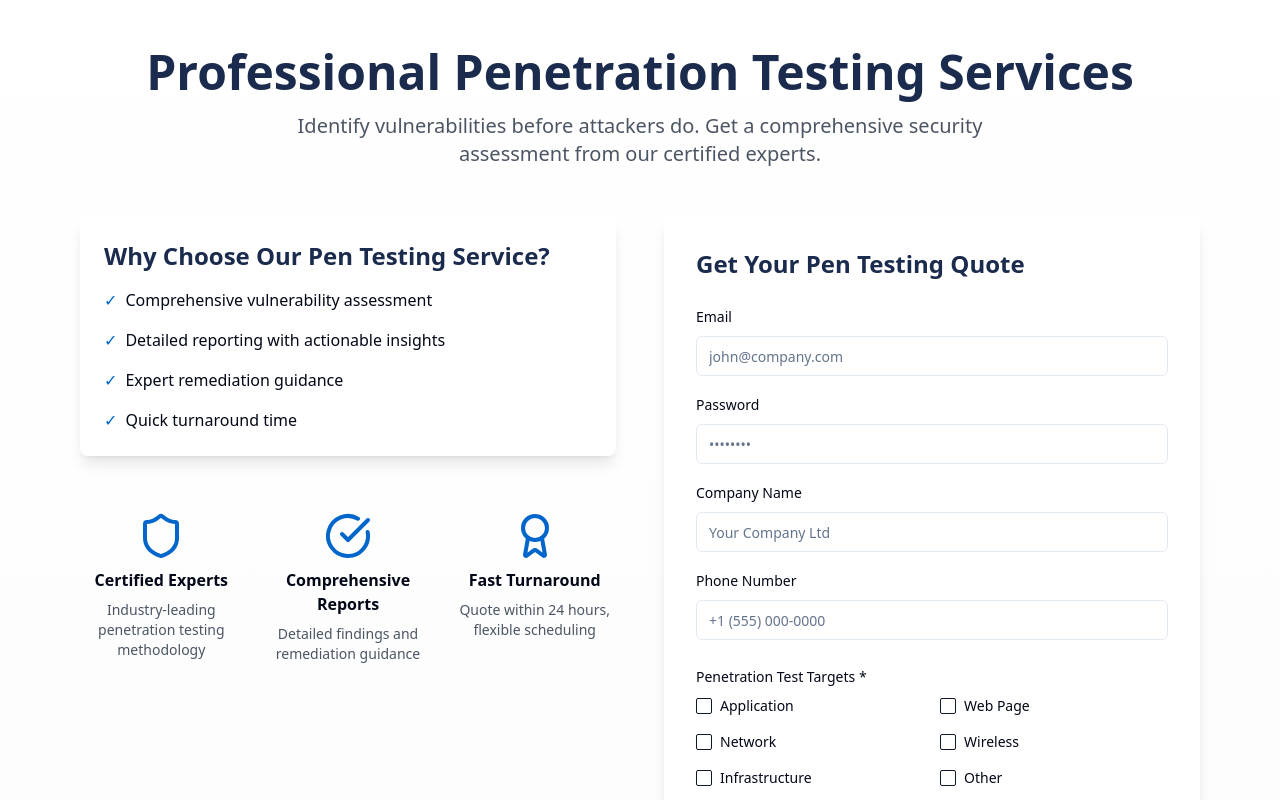
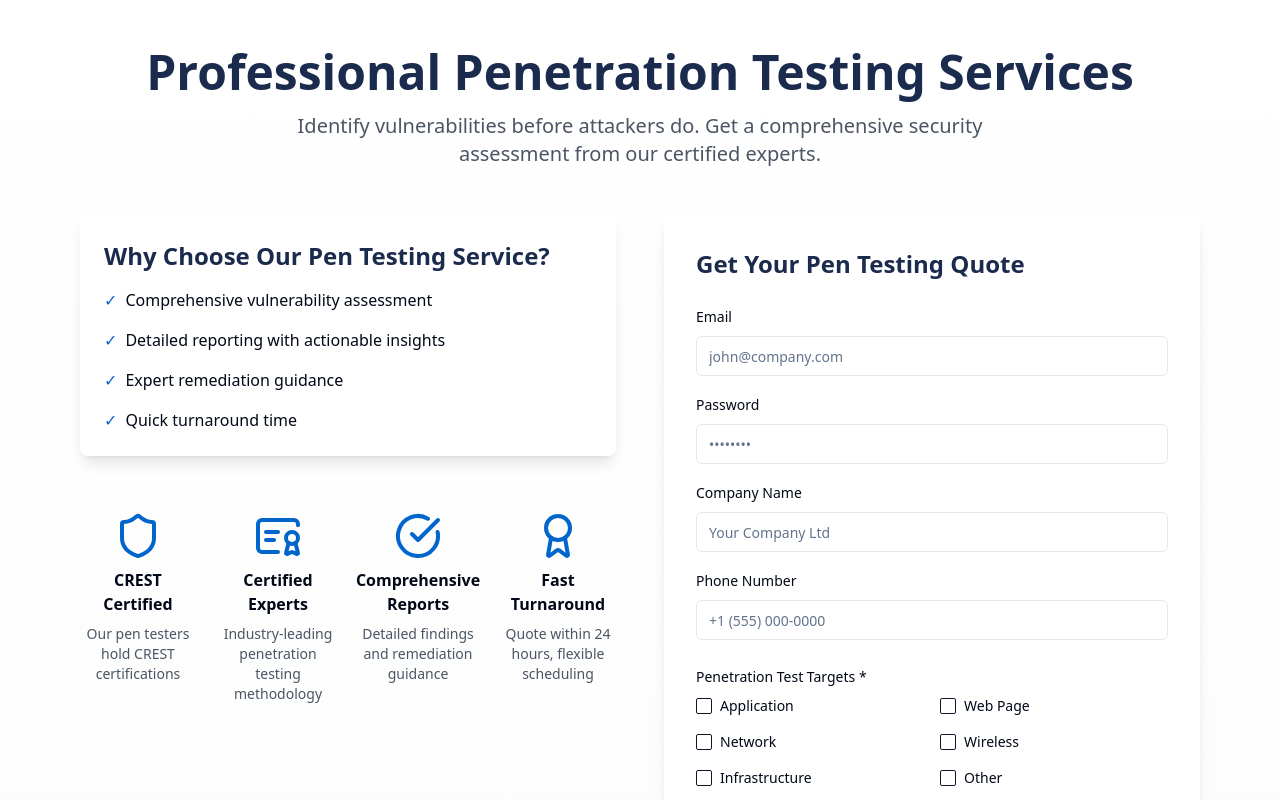
Before and after one commit to xctTv0/pen-test-quick-quote, a React (Vite) app: page / in a window 1280 px wide. Shown: the top 800 px of the page. Built offline with nearby package versions, Linux system fonts and the light colour scheme.

Commit message:
Add CREST certification note
Included information confirming that our penetration testers are CREST certified to enhance credibility and trust in our services.
[skip gpt_engineer]

```diff
--- a/src/components/TrustBadges.tsx
+++ b/src/components/TrustBadges.tsx
@@ -1,10 +1,15 @@
-import { Shield, CheckCircle, Award } from "lucide-react";
+import { Shield, CheckCircle, Award, Certificate } from "lucide-react";
 
 export const TrustBadges = () => {
   return (
-    <div className="grid grid-cols-1 md:grid-cols-3 gap-6 py-8 animate-fadeIn">
+    <div className="grid grid-cols-1 md:grid-cols-4 gap-6 py-8 animate-fadeIn">
       <div className="flex flex-col items-center text-center space-y-2">
         <Shield className="w-12 h-12 text-safetech-blue" />
+        <h3 className="font-semibold">CREST Certified</h3>
+        <p className="text-sm text-gray-600">Our pen testers hold CREST certifications</p>
+      </div>
+      <div className="flex flex-col items-center text-center space-y-2">
+        <Certificate className="w-12 h-12 text-safetech-blue" />
         <h3 className="font-semibold">Certified Experts</h3>
         <p className="text-sm text-gray-600">Industry-leading penetration testing methodology</p>
       </div>
```
